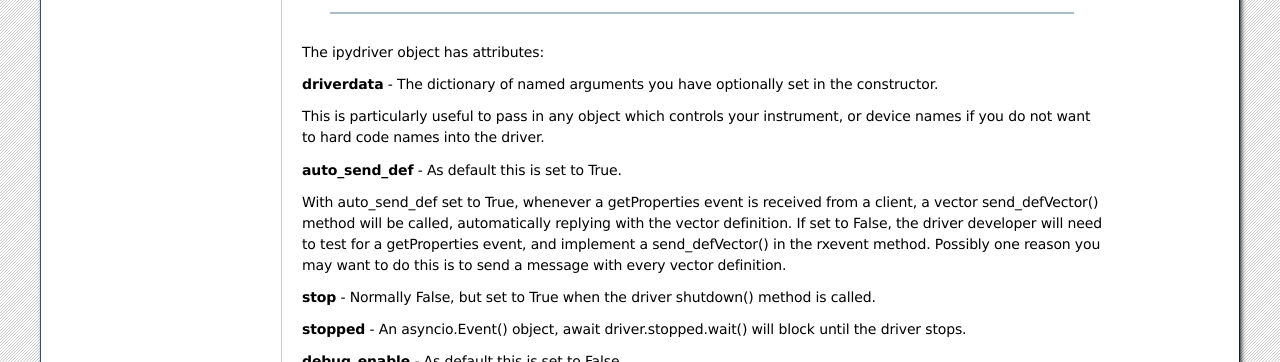
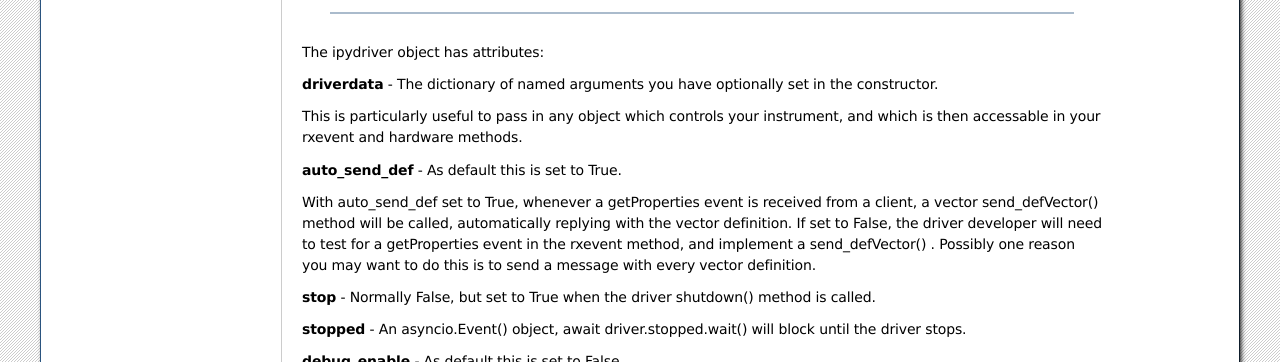
Before and after one commit to bernie-skipole/indipydriver, a Sphinx documentation site: the page built from docs/source/usage/ipydriver.rst, in a window 1280 px wide. Shown: the part 754-1116 px from the top of the page. Built offline with Sphinx 7.4.7, drawn with Linux system fonts in a browser that asks for light colours.

```diff
--- a/docs/source/usage/ipydriver.rst
+++ b/docs/source/usage/ipydriver.rst
@@ -34,15 +34,14 @@
 
 **driverdata** - The dictionary of named arguments you have optionally set in the constructor.
 
-This is particularly useful to pass in any object which controls your instrument, or device names
-if you do not want to hard code names into the driver.
+This is particularly useful to pass in any object which controls your instrument, and which is then accessable in your rxevent and hardware methods.
 
 **auto_send_def** - As default this is set to True.
 
 With auto_send_def set to True, whenever a getProperties event is received from a client, a
 vector send_defVector() method will be called, automatically replying with the vector definition.
-If set to False, the driver developer will need to test for a getProperties event, and implement
-a send_defVector() in the rxevent method. Possibly one reason you may want to do this is to send
+If set to False, the driver developer will need to test for a getProperties event in the rxevent
+method, and implement a send_defVector() . Possibly one reason you may want to do this is to send
 a message with every vector definition.
 
 **stop** - Normally False, but set to True when the driver shutdown() method is called.
```
